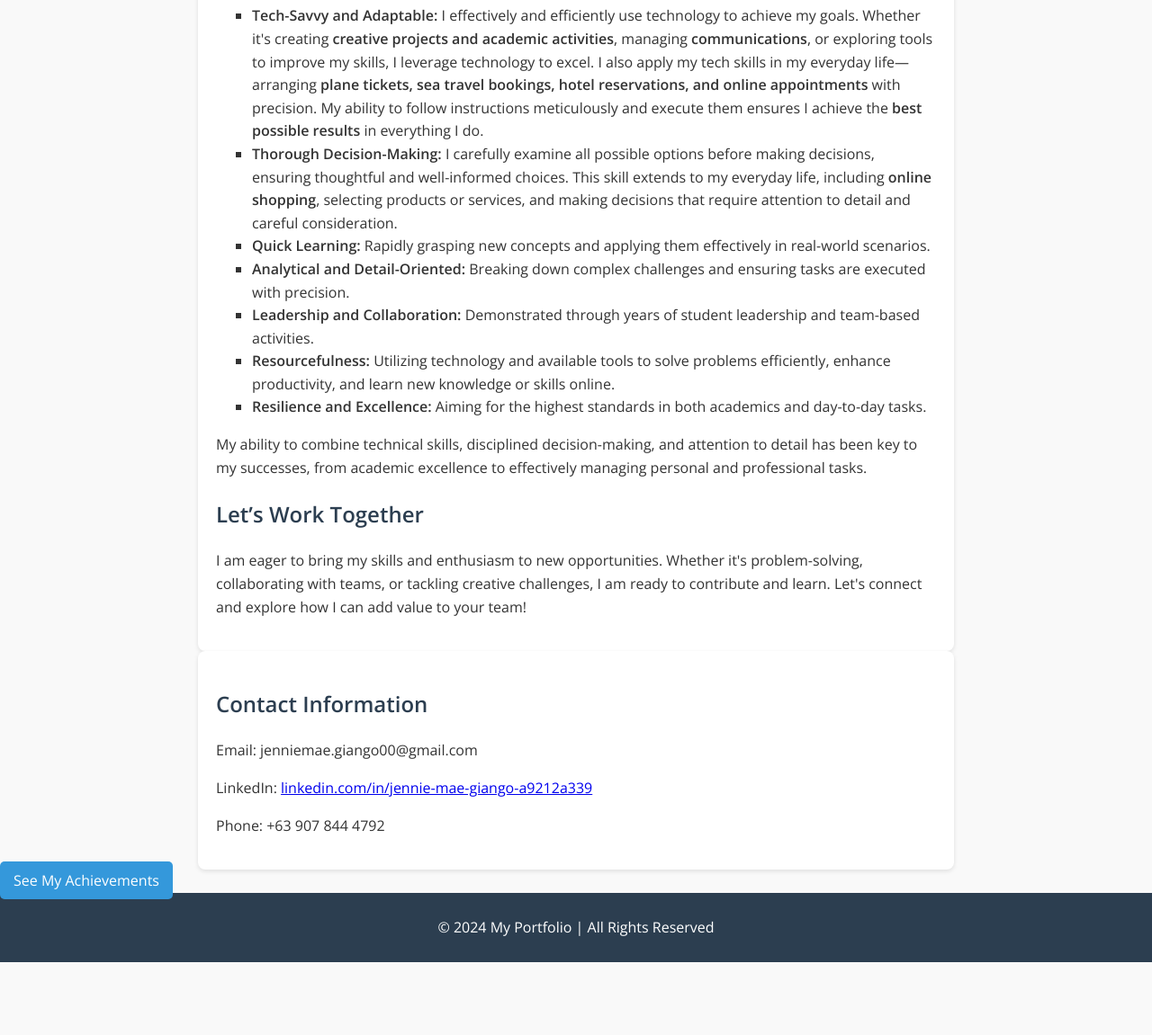
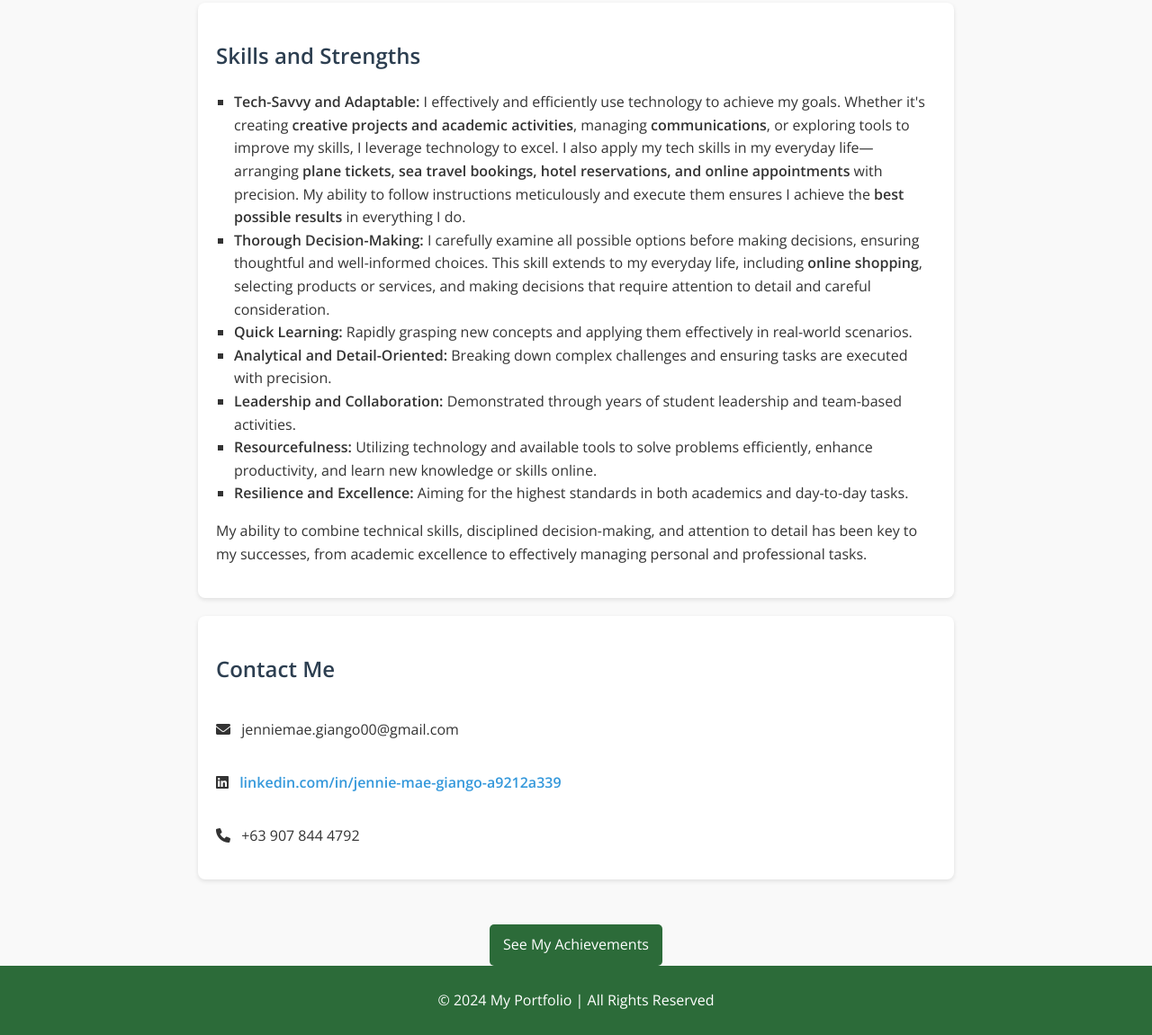
Before and after one commit to urjnnyofficial/jenniemaegiango-portfolio, a plain HTML site: page index.html in a window 1280 px wide. Shown: the part 1264-2415 px from the top of the page at 90% size. Before the commit the page ends 2334 px from the top, so only its background shows below. Drawn offline with nearby package versions, Linux system fonts and the light colour scheme.

Commit message:
Update index.html

```diff
--- a/index.html
+++ b/index.html
@@ -4,10 +4,17 @@
     <meta charset="UTF-8">
     <meta name="viewport" content="width=device-width, initial-scale=1.0">
     <title>My Portfolio</title>
+    <!-- External FontAwesome Link -->
+    <link
+      rel="stylesheet"
+      href="https://cdnjs.cloudflare.com/ajax/libs/font-awesome/6.0.0/css/all.min.css"
+    />
+    <!-- Google Fonts -->
+    <link href="https://fonts.googleapis.com/css2?family=Open+Sans:wght@400;600&display=swap" rel="stylesheet">
     <style>
         /* Basic Styling */
         body {
-            font-family: Arial, sans-serif;
+            font-family: 'Open Sans', sans-serif;
             line-height: 1.6;
             color: #333;
             margin: 0;
@@ -15,17 +22,21 @@
             background-color: #f9f9f9;
         }
         header {
-            background: #2c3e50;
-            color: #fff;
+            background: #2c6b39;
+            color: #ffffff;
             padding: 10px 20px;
             text-align: center;
         }
-        h1, h2 {
+        h1 {
+            color: #ecf0f1;
+        }
+        h2 {
             color: #2c3e50;
+
         }
         section {
             padding: 20px;
-            margin: 0 auto;
+            margin: 20px auto;
             max-width: 800px;
             background: #fff;
             box-shadow: 0 2px 5px rgba(0, 0, 0, 0.1);
@@ -33,23 +44,75 @@
         }
         ul {
             list-style-type: square;
+            padding-left: 20px;
         }
         footer {
             text-align: center;
             padding: 10px;
-            background: #2c3e50;
+            background: #2c6b39;
+            color: #ffffff;
+        }
+        /* Centered Content */
+        .center-content {
+            text-align: center;
+            margin-top: 30px;
+        }
+        img {
+            width: 200px;
+            height: auto;
+            border-radius: 50%;
+            box-shadow: 0 4px 6px rgba(0, 0, 0, 0.3);
+        }
+        .name-title {
+            font-size: 40px;
+            font-weight: bold;
+            margin-top: 20px;
+        }
+        /* Contact Section */
+        .contact {
+            display: flex;
+            flex-direction: column;
+            gap: 1px;
+        }
+        .contact i {
+            color: #333;
+            margin-right: 8px;
+        }
+        .contact a {
+            text-decoration: none;
+            color: #3498db;
+            font-weight: bold;
+        }
+        .contact a:hover {
+            text-decoration: underline;
+        }
+        /* Button */
+        .achievements-button {
+            display: inline-block;
+            margin-top: 20px;
+            background: #2c6b39;
             color: #fff;
+            padding: 10px 15px;
+            text-decoration: none;
+            border-radius: 5px;
+            text-align: center;
         }
     </style>
 </head>
 <body>
+    <!-- Header -->
     <header>
-        <h1>My Portfolio</h1>
+        <h1>Jen's Portfolio</h1>
         <p>Welcome to my personal achievements and skills showcase.</p>
-<img src="your-image.jpg" alt="Jennie Mae Olila Giango" style="width:150px; border-radius:50%;">
-
     </header>
 
+    <!-- Profile Section -->
+    <div class="center-content">
+        <img src="your-image-link.jpg" alt="Your Profile Photo">
+        <h2 class="name-title">Jennie Mae Olila Giango</h2>
+    </div>
+
+    <!-- About Me Section -->
     <section>
        <h2>About Me</h2>
 <p>
@@ -59,11 +122,11 @@
   One of my proudest achievements is passing the Master Plumber Licensure Exam, where I came very close to topping the rankings—an accomplishment that reflects my commitment and dedication.
   While my academic background is rooted in engineering, my passion lies in exploring new challenges, leveraging my skills in any field I venture into.
 </p>
+    </section>
 
+    <!-- Achievements Section -->
+    <section>
         <h2>Achievements and Experiences</h2>
-<p>
-  Over the years, I have honed my skills through diverse experiences:
-</p>
         <ul>
             <li><strong>Academic Excellence:</strong>
     <ul>
@@ -73,7 +136,7 @@
   </li>
   <li><strong>Early Academic Achievements:</strong>
     <ul>
-      <li>Salutatorian graduate at Merida Central School (Elementary).</li>
+      <li>Salutatorian graduate at <strong>Merida Central School</strong> (Elementary).</li>
       <li>Valedictorian graduate at <strong>Merida Vocational School</strong> (Junior High School).</li>
       <li>Graduated with High Honors under the STEM strand at <strong>Ormoc City Senior High School</strong> (Senior High School).</li>
     </ul>
@@ -87,14 +150,16 @@
   </li>
   <li><strong>Master Plumber Licensure:</strong> Passed the Master Plumber Licensure Exam with near-top performance in July 2024, showcasing my dedication and expertise.</li>
         </ul>
+
 <p>
   These experiences reflect my resilience, discipline, and ability to excel in academic and leadership pursuits.
 </p>
 
+    </section>
+
+    <!-- Skills Section -->
+    <section>
         <h2>Skills and Strengths</h2>
-<p>
-  The following skills and traits have been instrumental in my achievements and are highly transferable across various roles:
-</p>
         <ul>
             <li><strong>Tech-Savvy and Adaptable:</strong>
     I effectively and efficiently use technology to achieve my goals. Whether it's creating <strong>creative projects and academic activities</strong>, managing <strong>communications</strong>, or exploring tools to improve my skills, I leverage technology to excel.
@@ -110,33 +175,26 @@
 <p>
   My ability to combine technical skills, disciplined decision-making, and attention to detail has been key to my successes, from academic excellence to effectively managing personal and professional tasks.
 </p>
-
-
-
-<h2>Let’s Work Together</h2>
-<p>
-  I am eager to bring my skills and enthusiasm to new opportunities. Whether it's problem-solving, collaborating with teams, or tackling creative challenges,
-  I am ready to contribute and learn. Let's connect and explore how I can add value to your team!
-</p>
     </section>
 
+    <!-- Contact Section -->
     <section>
-    <h2>Contact Information</h2>
-    <p>Email: jenniemae.giango00@gmail.com</p>
-    <p>LinkedIn: <a href="https://www.linkedin.com/in/jennie-mae-giango-a9212a339" target="_blank">linkedin.com/in/jennie-mae-giango-a9212a339</a></p>
-    <p>Phone: +63 907 844 4792</p>
+        <h2>Contact Me</h2>
+        <div class="contact">
+            <p><i class="fas fa-envelope"></i> jenniemae.giango00@gmail.com</p>
+            <p><i class="fab fa-linkedin"></i> <a href="https://linkedin.com/in/jennie-mae-giango-a9212a339" target="_blank">linkedin.com/in/jennie-mae-giango-a9212a339</a></p>
+            <p><i class="fas fa-phone"></i> +63 907 844 4792</p>
+        </div>
     </section>
 
+    <!-- Call to Action Button -->
+    <div class="center-content">
+        <a href="#achievements" class="achievements-button">See My Achievements</a>
+    </div>
 
-<a href="#achievements" style="background:#3498db; color:#fff; padding:10px 15px; text-decoration:none; border-radius:5px;">See My Achievements</a>
-
+    <!-- Footer -->
     <footer>
         <p>© 2024 My Portfolio | All Rights Reserved</p>
     </footer>
 </body>
 </html>
-
-<link href="https://fonts.googleapis.com/css2?family=Open+Sans:wght@400;600&display=swap" rel="stylesheet">
-<style>
-    body { font-family: 'Open Sans', sans-serif; }
-</style>
```
Lines whose indentation alone changed are shown as unchanged.
